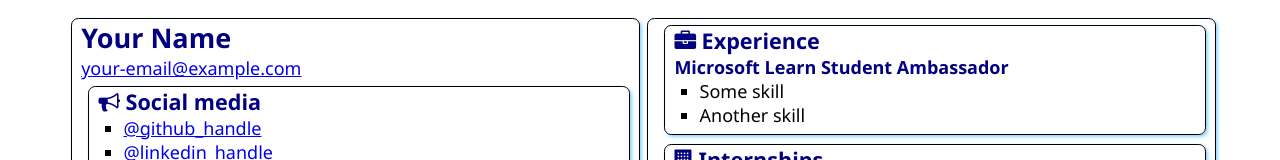
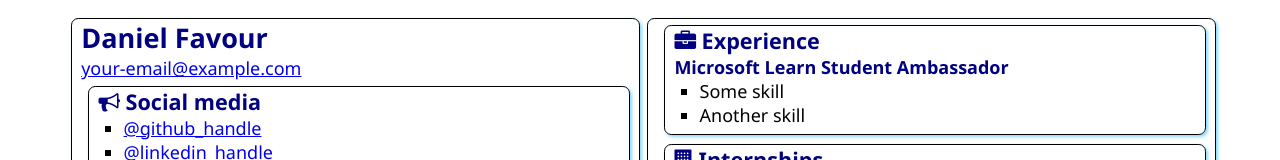
Before and after one commit to FavourDaniel/SATechnicalOnboarding, a plain HTML site: page src/index.html in a window 1280 px wide. Shown: the top 160 px of the page. Drawn offline with Linux system fonts and the light colour scheme.

Commit message:
Update index.html
Added my name

```diff
--- a/src/index.html
+++ b/src/index.html
@@ -12,7 +12,7 @@
 <body>
     <main>
         <article class="box">
-            <h1>Your Name</h1>
+            <h1>Daniel Favour</h1>
             <div><a href="mailto:your.email@example.com">your-email@example.com</a></div>
 
             <section class="box">
```
